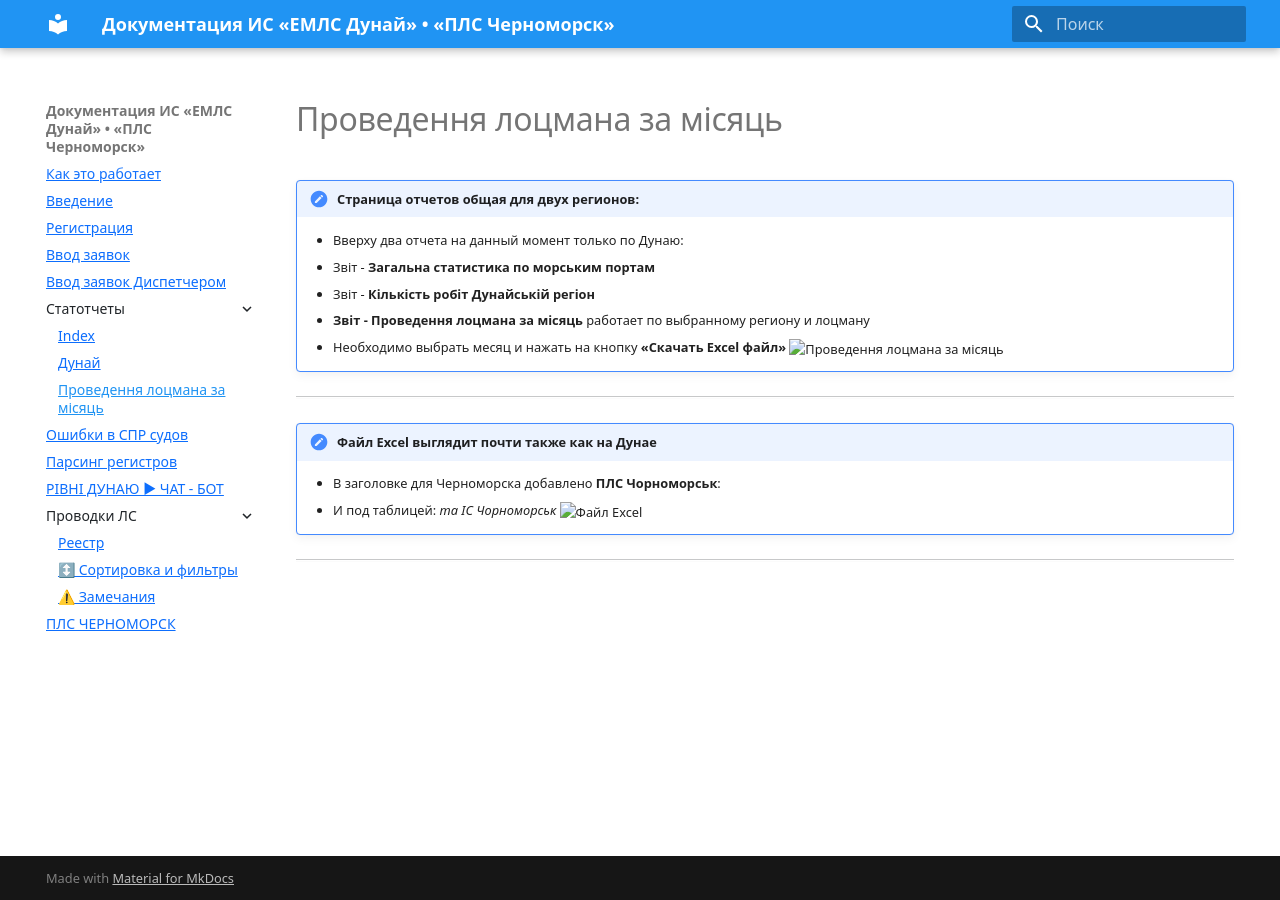
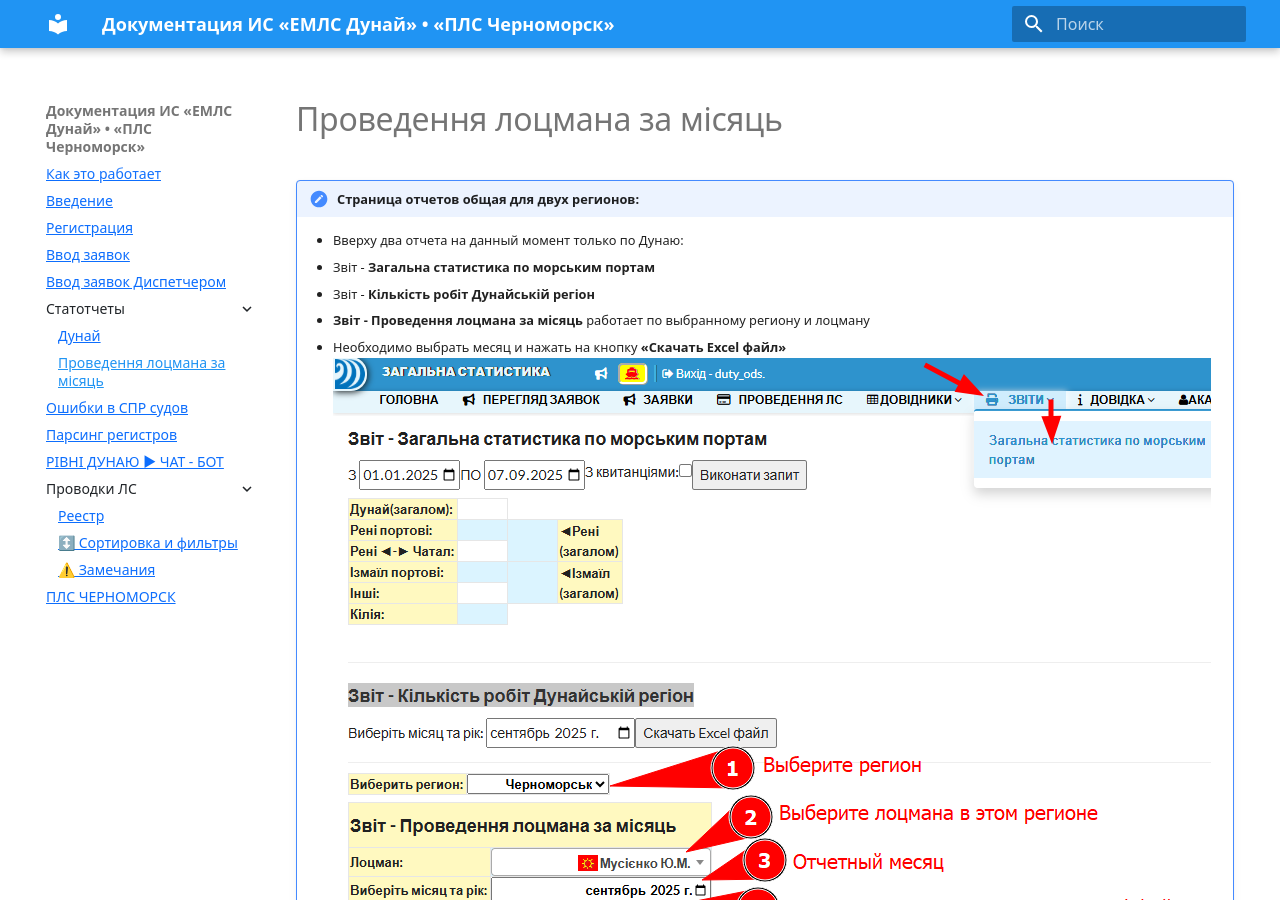
Before and after one commit to vvxsoni/Danube_help, an MkDocs documentation site: the page built from docs/reports/report_02_pilot_one_month.md, in a window 1280 px wide and 900 px high. Built offline with MkDocs 1.6.1 and Material for MkDocs 9.7.7, drawn with Linux system fonts in a browser that asks for light colours.

Commit message:
index del

```diff
--- a/docs/reports/report_02_pilot_one_month.md
+++ b/docs/reports/report_02_pilot_one_month.md
@@ -4,13 +4,13 @@
       - Звіт - **Кількість робіт Дунайській регіон**
     - **Звіт - Проведення лоцмана за місяць** работает по выбранному региону и лоцману
     - Необходимо выбрать месяц и нажать на кнопку **«Скачать Excel файл»**
-    ![Проведення лоцмана за місяць](images/report_02_pilot_one_month_01.png)
+    ![Проведення лоцмана за місяць](/images/report_02_pilot_one_month_01.png)
 
 ---
 
 !!! note "Файл Excel выглядит почти также как на Дунае"
     - В заголовке для Черноморска добавлено **ПЛС Чорноморськ**:
     - И под таблицей:  *та ІС Чорноморськ*
-    ![Файл Excel](images/report_02_pilot_one_month_02.png)
+    ![Файл Excel](/images/report_02_pilot_one_month_02.png)
 
 ---
--- a/mkdocs.yml
+++ b/mkdocs.yml
@@ -53,7 +53,6 @@ nav:
   - Ввод заявок: logreq.md
   - Ввод заявок Диспетчером: logreq_disp.md
   - Статотчеты :
-      - Index: reports/index.md
       - Дунай: reports/report_01_zagal.md
       - Проведення лоцмана за місяць: reports/report_02_pilot_one_month.md
   - Ошибки в СПР судов: instr_video_05_sprships_01.md
```
Also changed, not shown: docs/reports/index.md (deleted, +0 -1 lines).
